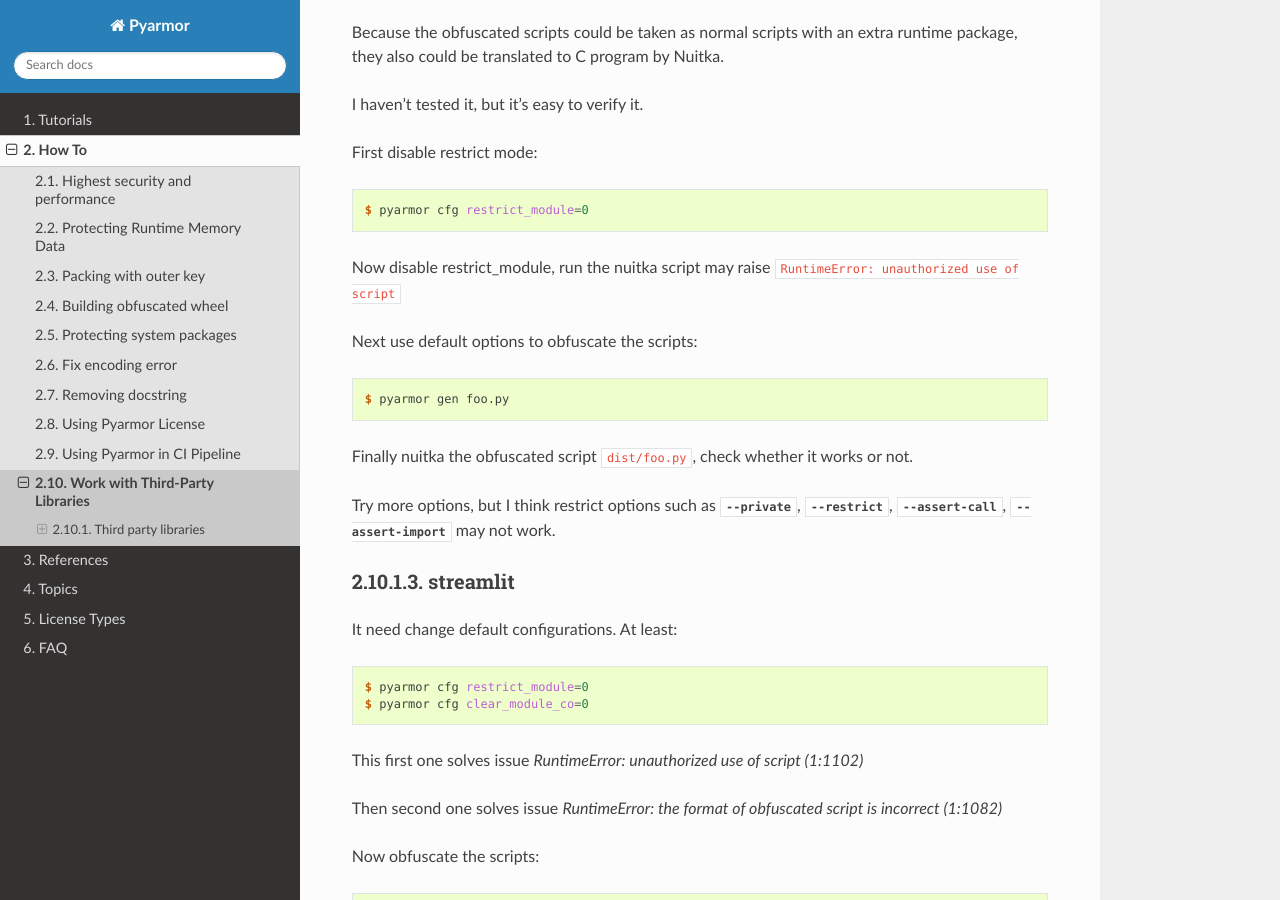
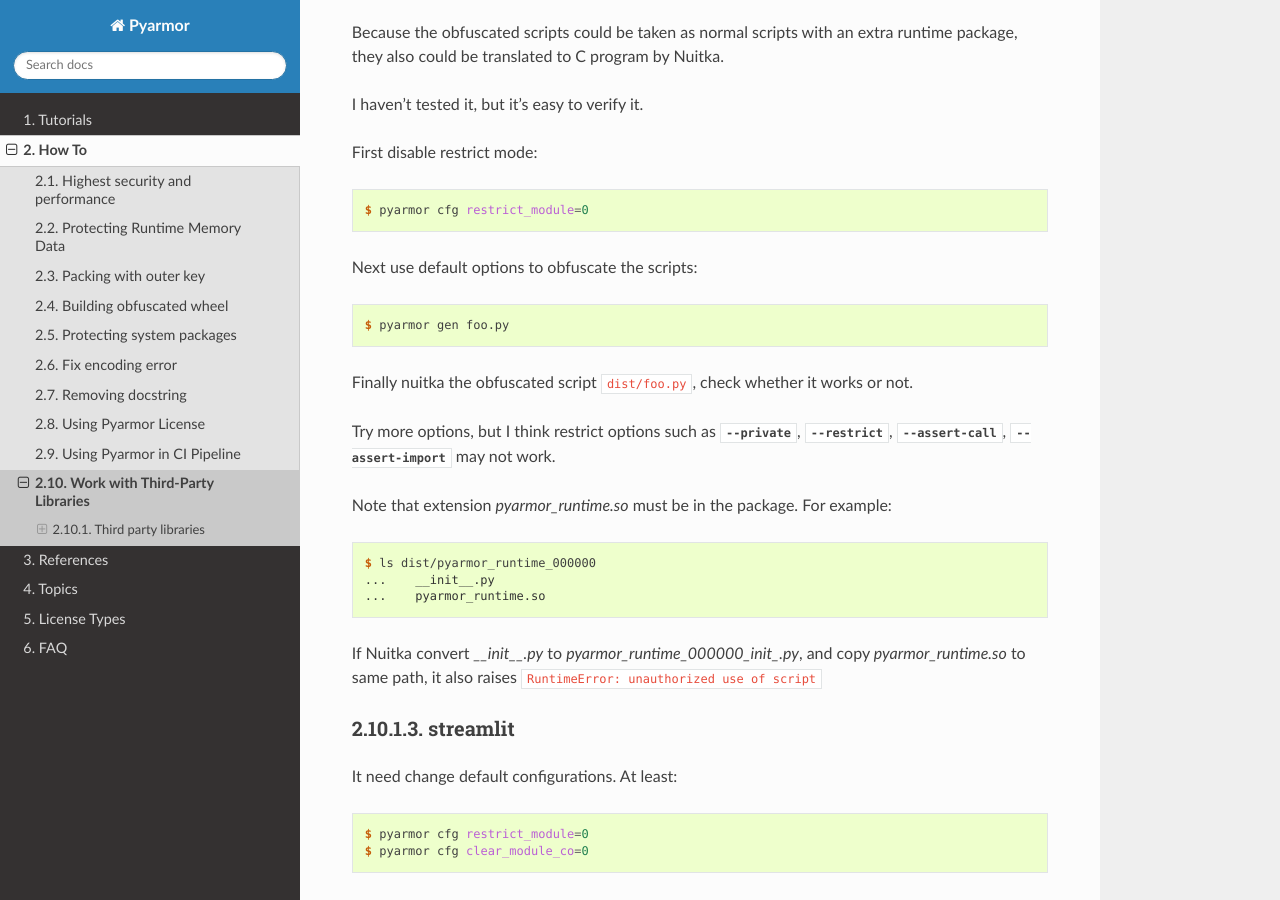
Before and after one commit to dashingsoft/pyarmor, a Sphinx documentation site: the page built from docs/how-to/third-party.rst, in a window 1280 px wide and 900 px high, scrolled down 3331 px. Built offline with Sphinx 7.4.7 and the Read the Docs theme 3.1.0, drawn with Linux system fonts in a browser that asks for light colours.

Commit message:
Add note for Nuitka

```diff
--- a/docs/how-to/third-party.rst
+++ b/docs/how-to/third-party.rst
@@ -155,8 +155,6 @@ First disable restrict mode::
 
     $ pyarmor cfg restrict_module=0
 
-Now disable restrict_module, run the nuitka script may raise ``RuntimeError: unauthorized use of script``
-
 Next use default options to obfuscate the scripts::
 
     $ pyarmor gen foo.py
@@ -164,6 +162,14 @@ Next use default options to obfuscate the scripts::
 Finally nuitka the obfuscated script ``dist/foo.py``, check whether it works or not.
 
 Try more options, but I think restrict options such as :option:`--private`, :option:`--restrict`, :option:`--assert-call`, :option:`--assert-import` may not work.
+
+Note that extension `pyarmor_runtime.so` must be in the package. For example::
+
+    $ ls dist/pyarmor_runtime_000000
+    ...    __init__.py
+    ...    pyarmor_runtime.so
+
+If Nuitka convert `__init__.py` to `pyarmor_runtime_000000_init_.py`, and copy `pyarmor_runtime.so` to same path, it also raises ``RuntimeError: unauthorized use of script``
 
 streamlit
 ---------
```
